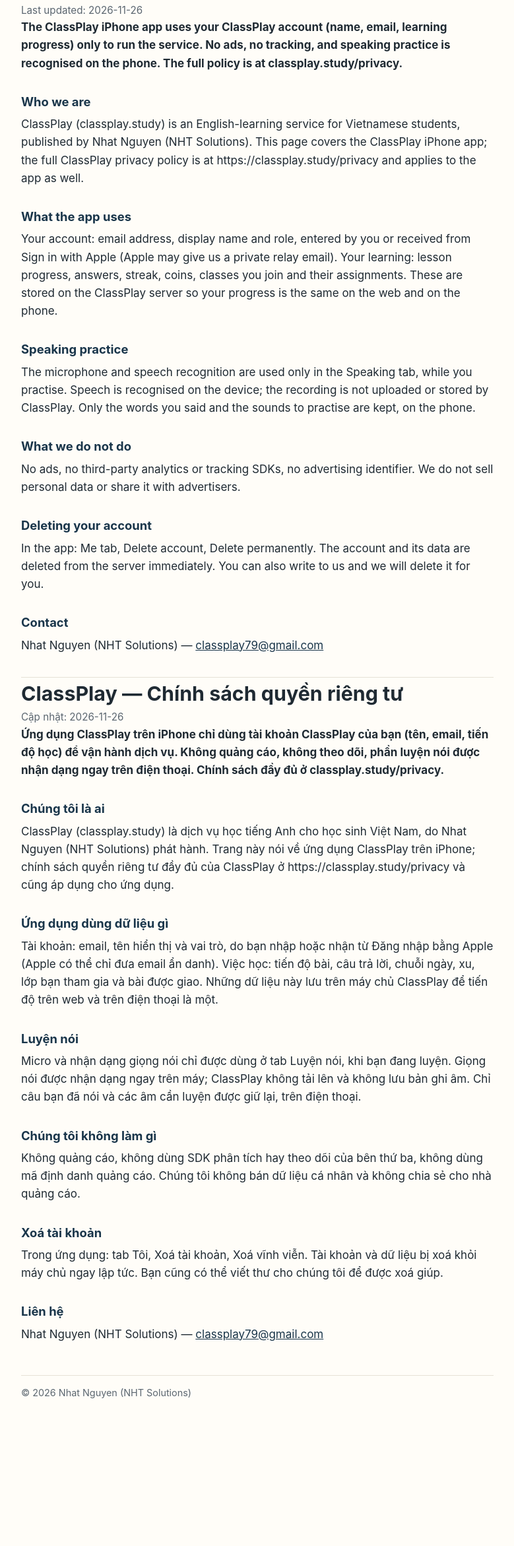
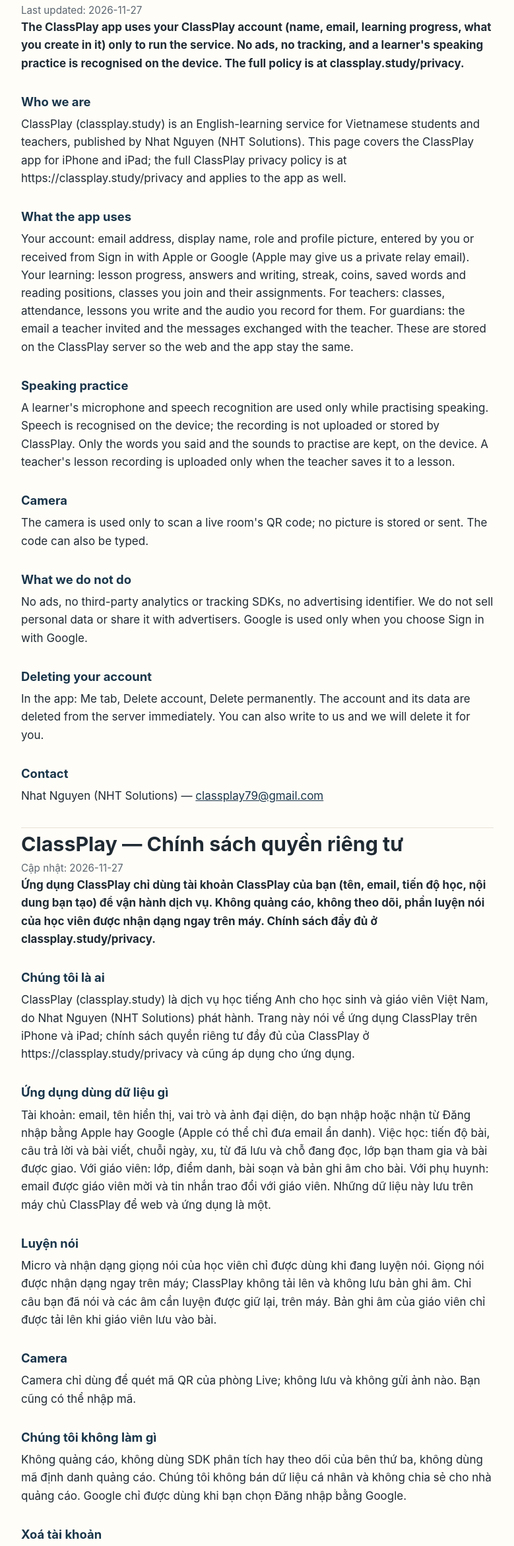
Before and after one commit to nhtsolutions/apps, a plain HTML site: page classplay/privacy/index.html in a window 1280 px wide. Shown: the part 216-2559 px from the top of the page at 66% size, without its empty margins (250-1029 px from the left). Before the commit the page ends 2402 px from the top, so only its background shows below. Drawn offline with Linux system fonts and the light colour scheme.

Commit message:
docs: update ClassPlay privacy and support pages

```diff
--- a/classplay/privacy/index.html
+++ b/classplay/privacy/index.html
@@ -27,16 +27,18 @@
 <header><p class="meta">Nhat Nguyen (NHT Solutions)</p><nav class="lang"><a href="#en">English</a><a href="#vi">Tiếng Việt</a></nav></header>
 <section class="lang-block" id="en" lang="en">
   <h1>ClassPlay — Privacy Policy</h1>
-  <p class="meta">Last updated: 2026-11-26</p>
-  <p><strong>The ClassPlay iPhone app uses your ClassPlay account (name, email, learning progress) only to run the service. No ads, no tracking, and speaking practice is recognised on the phone. The full policy is at classplay.study/privacy.</strong></p>
+  <p class="meta">Last updated: 2026-11-27</p>
+  <p><strong>The ClassPlay app uses your ClassPlay account (name, email, learning progress, what you create in it) only to run the service. No ads, no tracking, and a learner's speaking practice is recognised on the device. The full policy is at classplay.study/privacy.</strong></p>
   <h2>Who we are</h2>
-  <p>ClassPlay (classplay.study) is an English-learning service for Vietnamese students, published by Nhat Nguyen (NHT Solutions). This page covers the ClassPlay iPhone app; the full ClassPlay privacy policy is at https://classplay.study/privacy and applies to the app as well.</p>
+  <p>ClassPlay (classplay.study) is an English-learning service for Vietnamese students and teachers, published by Nhat Nguyen (NHT Solutions). This page covers the ClassPlay app for iPhone and iPad; the full ClassPlay privacy policy is at https://classplay.study/privacy and applies to the app as well.</p>
   <h2>What the app uses</h2>
-  <p>Your account: email address, display name and role, entered by you or received from Sign in with Apple (Apple may give us a private relay email). Your learning: lesson progress, answers, streak, coins, classes you join and their assignments. These are stored on the ClassPlay server so your progress is the same on the web and on the phone.</p>
+  <p>Your account: email address, display name, role and profile picture, entered by you or received from Sign in with Apple or Google (Apple may give us a private relay email). Your learning: lesson progress, answers and writing, streak, coins, saved words and reading positions, classes you join and their assignments. For teachers: classes, attendance, lessons you write and the audio you record for them. For guardians: the email a teacher invited and the messages exchanged with the teacher. These are stored on the ClassPlay server so the web and the app stay the same.</p>
   <h2>Speaking practice</h2>
-  <p>The microphone and speech recognition are used only in the Speaking tab, while you practise. Speech is recognised on the device; the recording is not uploaded or stored by ClassPlay. Only the words you said and the sounds to practise are kept, on the phone.</p>
+  <p>A learner's microphone and speech recognition are used only while practising speaking. Speech is recognised on the device; the recording is not uploaded or stored by ClassPlay. Only the words you said and the sounds to practise are kept, on the device. A teacher's lesson recording is uploaded only when the teacher saves it to a lesson.</p>
+  <h2>Camera</h2>
+  <p>The camera is used only to scan a live room's QR code; no picture is stored or sent. The code can also be typed.</p>
   <h2>What we do not do</h2>
-  <p>No ads, no third-party analytics or tracking SDKs, no advertising identifier. We do not sell personal data or share it with advertisers.</p>
+  <p>No ads, no third-party analytics or tracking SDKs, no advertising identifier. We do not sell personal data or share it with advertisers. Google is used only when you choose Sign in with Google.</p>
   <h2>Deleting your account</h2>
   <p>In the app: Me tab, Delete account, Delete permanently. The account and its data are deleted from the server immediately. You can also write to us and we will delete it for you.</p>
   <h2>Contact</h2>
@@ -45,16 +47,18 @@
 
 <section class="lang-block" id="vi" lang="vi">
   <h1>ClassPlay — Chính sách quyền riêng tư</h1>
-  <p class="meta">Cập nhật: 2026-11-26</p>
-  <p><strong>Ứng dụng ClassPlay trên iPhone chỉ dùng tài khoản ClassPlay của bạn (tên, email, tiến độ học) để vận hành dịch vụ. Không quảng cáo, không theo dõi, phần luyện nói được nhận dạng ngay trên điện thoại. Chính sách đầy đủ ở classplay.study/privacy.</strong></p>
+  <p class="meta">Cập nhật: 2026-11-27</p>
+  <p><strong>Ứng dụng ClassPlay chỉ dùng tài khoản ClassPlay của bạn (tên, email, tiến độ học, nội dung bạn tạo) để vận hành dịch vụ. Không quảng cáo, không theo dõi, phần luyện nói của học viên được nhận dạng ngay trên máy. Chính sách đầy đủ ở classplay.study/privacy.</strong></p>
   <h2>Chúng tôi là ai</h2>
-  <p>ClassPlay (classplay.study) là dịch vụ học tiếng Anh cho học sinh Việt Nam, do Nhat Nguyen (NHT Solutions) phát hành. Trang này nói về ứng dụng ClassPlay trên iPhone; chính sách quyền riêng tư đầy đủ của ClassPlay ở https://classplay.study/privacy và cũng áp dụng cho ứng dụng.</p>
+  <p>ClassPlay (classplay.study) là dịch vụ học tiếng Anh cho học sinh và giáo viên Việt Nam, do Nhat Nguyen (NHT Solutions) phát hành. Trang này nói về ứng dụng ClassPlay trên iPhone và iPad; chính sách quyền riêng tư đầy đủ của ClassPlay ở https://classplay.study/privacy và cũng áp dụng cho ứng dụng.</p>
   <h2>Ứng dụng dùng dữ liệu gì</h2>
-  <p>Tài khoản: email, tên hiển thị và vai trò, do bạn nhập hoặc nhận từ Đăng nhập bằng Apple (Apple có thể chỉ đưa email ẩn danh). Việc học: tiến độ bài, câu trả lời, chuỗi ngày, xu, lớp bạn tham gia và bài được giao. Những dữ liệu này lưu trên máy chủ ClassPlay để tiến độ trên web và trên điện thoại là một.</p>
+  <p>Tài khoản: email, tên hiển thị, vai trò và ảnh đại diện, do bạn nhập hoặc nhận từ Đăng nhập bằng Apple hay Google (Apple có thể chỉ đưa email ẩn danh). Việc học: tiến độ bài, câu trả lời và bài viết, chuỗi ngày, xu, từ đã lưu và chỗ đang đọc, lớp bạn tham gia và bài được giao. Với giáo viên: lớp, điểm danh, bài soạn và bản ghi âm cho bài. Với phụ huynh: email được giáo viên mời và tin nhắn trao đổi với giáo viên. Những dữ liệu này lưu trên máy chủ ClassPlay để web và ứng dụng là một.</p>
   <h2>Luyện nói</h2>
-  <p>Micro và nhận dạng giọng nói chỉ được dùng ở tab Luyện nói, khi bạn đang luyện. Giọng nói được nhận dạng ngay trên máy; ClassPlay không tải lên và không lưu bản ghi âm. Chỉ câu bạn đã nói và các âm cần luyện được giữ lại, trên điện thoại.</p>
+  <p>Micro và nhận dạng giọng nói của học viên chỉ được dùng khi đang luyện nói. Giọng nói được nhận dạng ngay trên máy; ClassPlay không tải lên và không lưu bản ghi âm. Chỉ câu bạn đã nói và các âm cần luyện được giữ lại, trên máy. Bản ghi âm của giáo viên chỉ được tải lên khi giáo viên lưu vào bài.</p>
+  <h2>Camera</h2>
+  <p>Camera chỉ dùng để quét mã QR của phòng Live; không lưu và không gửi ảnh nào. Bạn cũng có thể nhập mã.</p>
   <h2>Chúng tôi không làm gì</h2>
-  <p>Không quảng cáo, không dùng SDK phân tích hay theo dõi của bên thứ ba, không dùng mã định danh quảng cáo. Chúng tôi không bán dữ liệu cá nhân và không chia sẻ cho nhà quảng cáo.</p>
+  <p>Không quảng cáo, không dùng SDK phân tích hay theo dõi của bên thứ ba, không dùng mã định danh quảng cáo. Chúng tôi không bán dữ liệu cá nhân và không chia sẻ cho nhà quảng cáo. Google chỉ được dùng khi bạn chọn Đăng nhập bằng Google.</p>
   <h2>Xoá tài khoản</h2>
   <p>Trong ứng dụng: tab Tôi, Xoá tài khoản, Xoá vĩnh viễn. Tài khoản và dữ liệu bị xoá khỏi máy chủ ngay lập tức. Bạn cũng có thể viết thư cho chúng tôi để được xoá giúp.</p>
   <h2>Liên hệ</h2>
```
Also changed, not shown: _specs/classplay.json (+29 -13 lines), classplay/index.html (+1 -1 lines), classplay/support/index.html (+4 -2 lines).
